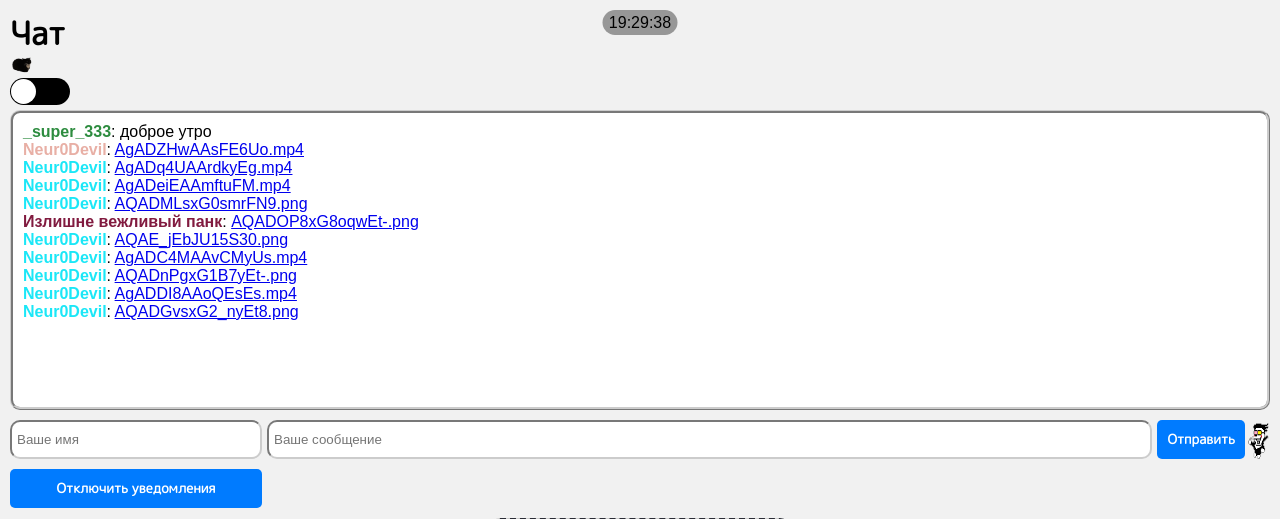
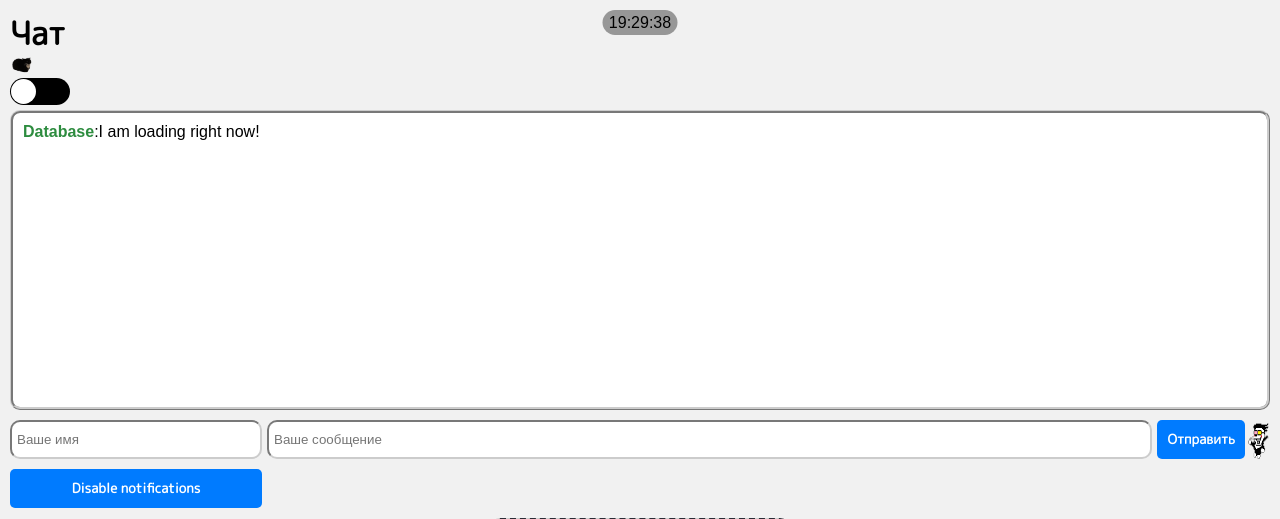
Before and after one commit to neuromachinery/Neur0DevilsWebpage, a Python web app: template templates/chat.html in a window 1280 px wide. Shown: the top 519 px of the page. Run offline with Jinja, Linux system fonts and the light colour scheme; the template is opened without the code that fills it, so the values that code supplies are empty.

Commit message:
fixes #2 (s)

```diff
--- a/Scripts/chat.js
+++ b/static/chat.js
@@ -397,7 +397,7 @@
 
 function ChangeTheme(themeName) {
   const themeLink = document.getElementById('theme');
-  themeLink.href = `/CSS/chat_themes/${themeName}.css`;
+  themeLink.href = `static/chat_themes/${themeName}.css`;
   currentTheme = themeName;
 
   // Сохраняем в localStorage
--- a/templates/chat.html
+++ b/templates/chat.html
@@ -18,7 +18,7 @@
    <link rel="manifest" href="http://195.122.224.152:8000/static/site.webmanifest">
    <title>Chat</title>
    <link rel="stylesheet" href="./all.css">
-   <link id="theme" rel="stylesheet" href="/CSS/chat_themes/classic.css">
+   <link id="theme" rel="stylesheet" href="static/chat_themes/classic.css">
    <!-- Элемент для воспроизведения звука -->
 </head>
 
@@ -44,57 +44,7 @@
       </label>
 
       <div id="messages">
-         <div><span style="color: #2d8c3f; font-weight: bold;">_super_333</span>: доброе утро</div>
-         <div><span style="color: #e8afa5; font-weight: bold;">Neur0Devil</span>: <a
-               href="http://195.122.224.152:8000/chat#"
-               onclick="handleFileClick('/download/9fa8479c-a4da-4ea6-97cb-9910dc29d56c', ' AgADZHwAAsFE6Uo.mp4', 'progress-9fa8479c-a4da-4ea6-97cb-9910dc29d56c')">
-               AgADZHwAAsFE6Uo.mp4
-            </a> <span id="progress-9ec4447d-0d44-40fc-a03a-ba94aebb70a8" style="margin-left:8px;"></span></div>
-         <div><span style="color: #1be7f7; font-weight: bold;">Neur0Devil</span>: <a
-               href="http://195.122.224.152:8000/chat#"
-               onclick="handleFileClick('/download/8890036b-1cd2-4019-b62a-f510d8eab0fb', ' AgADq4UAArdkyEg.mp4', 'progress-8890036b-1cd2-4019-b62a-f510d8eab0fb')">
-               AgADq4UAArdkyEg.mp4
-            </a> <span id="progress-8890036b-1cd2-4019-b62a-f510d8eab0fb" style="margin-left:8px;"></span></div>
-         <div><span style="color: #1be7f7; font-weight: bold;">Neur0Devil</span>: <a
-               href="http://195.122.224.152:8000/chat#"
-               onclick="handleFileClick('/download/93721829-2570-44d9-a3e7-f8e361263912', ' AgADeiEAAmftuFM.mp4', 'progress-93721829-2570-44d9-a3e7-f8e361263912')">
-               AgADeiEAAmftuFM.mp4
-            </a> <span id="progress-93721829-2570-44d9-a3e7-f8e361263912" style="margin-left:8px;"></span></div>
-         <div><span style="color: #1be7f7; font-weight: bold;">Neur0Devil</span>: <a
-               href="http://195.122.224.152:8000/chat#"
-               onclick="handleFileClick('/download/2cbd9d09-3b5c-43d2-9c85-758860cda3c3', ' AQADMLsxG0smrFN9.png', 'progress-2cbd9d09-3b5c-43d2-9c85-758860cda3c3')">
-               AQADMLsxG0smrFN9.png
-            </a> <span id="progress-2cbd9d09-3b5c-43d2-9c85-758860cda3c3" style="margin-left:8px;"></span></div>
-         <div><span style="color: #811a3f; font-weight: bold;">Излишне вежливый панк</span>: <a
-               href="http://195.122.224.152:8000/chat#"
-               onclick="handleFileClick('/download/ffa6fb75-efc2-423d-966d-e99043e1a950', ' AQADOP8xG8oqwEt-.png', 'progress-ffa6fb75-efc2-423d-966d-e99043e1a950')">
-               AQADOP8xG8oqwEt-.png
-            </a> <span id="progress-ffa6fb75-efc2-423d-966d-e99043e1a950" style="margin-left:8px;"></span></div>
-         <div><span style="color: #1be7f7; font-weight: bold;">Neur0Devil</span>: <a
-               href="http://195.122.224.152:8000/chat#"
-               onclick="handleFileClick('/download/eb44e800-bd66-4bf9-8cc4-73df9dfbd9a9', ' AQAE_jEbJU15S30.png', 'progress-eb44e800-bd66-4bf9-8cc4-73df9dfbd9a9')">
-               AQAE_jEbJU15S30.png
-            </a> <span id="progress-eb44e800-bd66-4bf9-8cc4-73df9dfbd9a9" style="margin-left:8px;"></span></div>
-         <div><span style="color: #1be7f7; font-weight: bold;">Neur0Devil</span>: <a
-               href="http://195.122.224.152:8000/chat#"
-               onclick="handleFileClick('/download/1d8138b5-1f3f-4d01-a08d-4beabd93b229', ' AgADC4MAAvCMyUs.mp4', 'progress-1d8138b5-1f3f-4d01-a08d-4beabd93b229')">
-               AgADC4MAAvCMyUs.mp4
-            </a> <span id="progress-1d8138b5-1f3f-4d01-a08d-4beabd93b229" style="margin-left:8px;"></span></div>
-         <div><span style="color: #1be7f7; font-weight: bold;">Neur0Devil</span>: <a
-               href="http://195.122.224.152:8000/chat#"
-               onclick="handleFileClick('/download/f5c82130-dd8f-4b73-9717-1efb3a4c3dcc', ' AQADnPgxG1B7yEt-.png', 'progress-f5c82130-dd8f-4b73-9717-1efb3a4c3dcc')">
-               AQADnPgxG1B7yEt-.png
-            </a> <span id="progress-f5c82130-dd8f-4b73-9717-1efb3a4c3dcc" style="margin-left:8px;"></span></div>
-         <div><span style="color: #1be7f7; font-weight: bold;">Neur0Devil</span>: <a
-               href="http://195.122.224.152:8000/chat#"
-               onclick="handleFileClick('/download/64557c73-f759-4ae8-a6b8-3a37c5aad108', ' AgADDI8AAoQEsEs.mp4', 'progress-64557c73-f759-4ae8-a6b8-3a37c5aad108')">
-               AgADDI8AAoQEsEs.mp4
-            </a> <span id="progress-64557c73-f759-4ae8-a6b8-3a37c5aad108" style="margin-left:8px;"></span></div>
-         <div><span style="color: #1be7f7; font-weight: bold;">Neur0Devil</span>: <a
-               href="http://195.122.224.152:8000/chat#"
-               onclick="handleFileClick('/download/b521b80d-aff4-4c91-9960-24454fb970b6', ' AQADGvsxG2_nyEt8.png', 'progress-b521b80d-aff4-4c91-9960-24454fb970b6')">
-               AQADGvsxG2_nyEt8.png
-            </a> <span id="progress-b521b80d-aff4-4c91-9960-24454fb970b6" style="margin-left:8px;"></span></div>
+         <div><span style="color: #2d8c3f; font-weight: bold;">Database</span>:I am loading right now!</div>
       </div>
       <div id="error-message"></div>
 
@@ -107,7 +57,7 @@
 
       <button id="notificationToggle">Disable notifications</button>
       <div id="drop_zone">Drop files here</div>
-      <button id="returnButton" onclick="window.location.href='/templates/main.html'">
+      <button id="returnButton" onclick="window.location.href='main.html'">
          Return to Main Page
       </button>
       <div id="media-overlay"
@@ -121,12 +71,10 @@
    <div class="bottom-menu" id="bottomMenu">
       <div class="menu-header" id="menu-header">Navigation</div><span id="localisation" onclick="ChangeLocale()">en</span>
       <div class="menu-content">
-         <a id="menu-button-main" href="/templates/main.html" onclick="toggleBottomMenu()">🏠 Main</a>
-         <a id="menu-button-about" href="/templates/About Page.html" onclick="toggleBottomMenu()">❔ About</a>
-         <a id="menu-button-drop" href="/templates/drop.html" onclick="toggleBottomMenu()">📥 Get drop</a>
-         <a id="menu-button-make_drop" href="/templates/make_drop.html" onclick="toggleBottomMenu()">📤 Make drop</a>
-         <a id="menu-button-direct" href="/templates/direct.html" onclick="toggleBottomMenu()">📨 Direct</a>
-         <a id="menu-button-ctrl" href="/templates/ctrl.html" onclick="toggleBottomMenu()">❔ Ctrl</a>
+         <a id="menu-button-main" href="main.html" onclick="toggleBottomMenu()">🏠 Main</a>
+         <a id="menu-button-about" href="About Page" onclick="toggleBottomMenu()">❔ About</a>
+         <a id="menu-button-make_drop" href="make_drop" onclick="toggleBottomMenu()">📤 Make drop</a>
+         <a id="menu-button-direct" href="direct" onclick="toggleBottomMenu()">📨 Direct</a>
 
       </div>
       <div id="BottomMenu">
@@ -145,8 +93,8 @@
          </div>
       </div>
    </div>
-   <script src="/Scripts/socket.io.js"></script>
-   <script src="/Scripts/chat.js"></script>
+   <script src="static/socket.io.js"></script>
+   <script src="static/chat.js"></script>
 
 </body>
 
```
Also changed, not shown: templates/About Page.html (+12 -12 lines), templates/main.html (+4 -4 lines), static/about.css (renamed from CSS/about.css), static/about.js (renamed from Scripts/about.js), static/chat.jpg (added), static/chat_themes/classic.css (renamed from CSS/chat_themes/classic.css), static/chat_themes/minimalism.css (renamed from CSS/chat_themes/minimalism.css), static/chat_themes/neon.css (renamed from CSS/chat_themes/neon.css), static/main.css (renamed from CSS/main.css), static/main.js (renamed from Scripts/main.js), static/socket.io.js (renamed from Scripts/socket.io.js), 2 other files.
